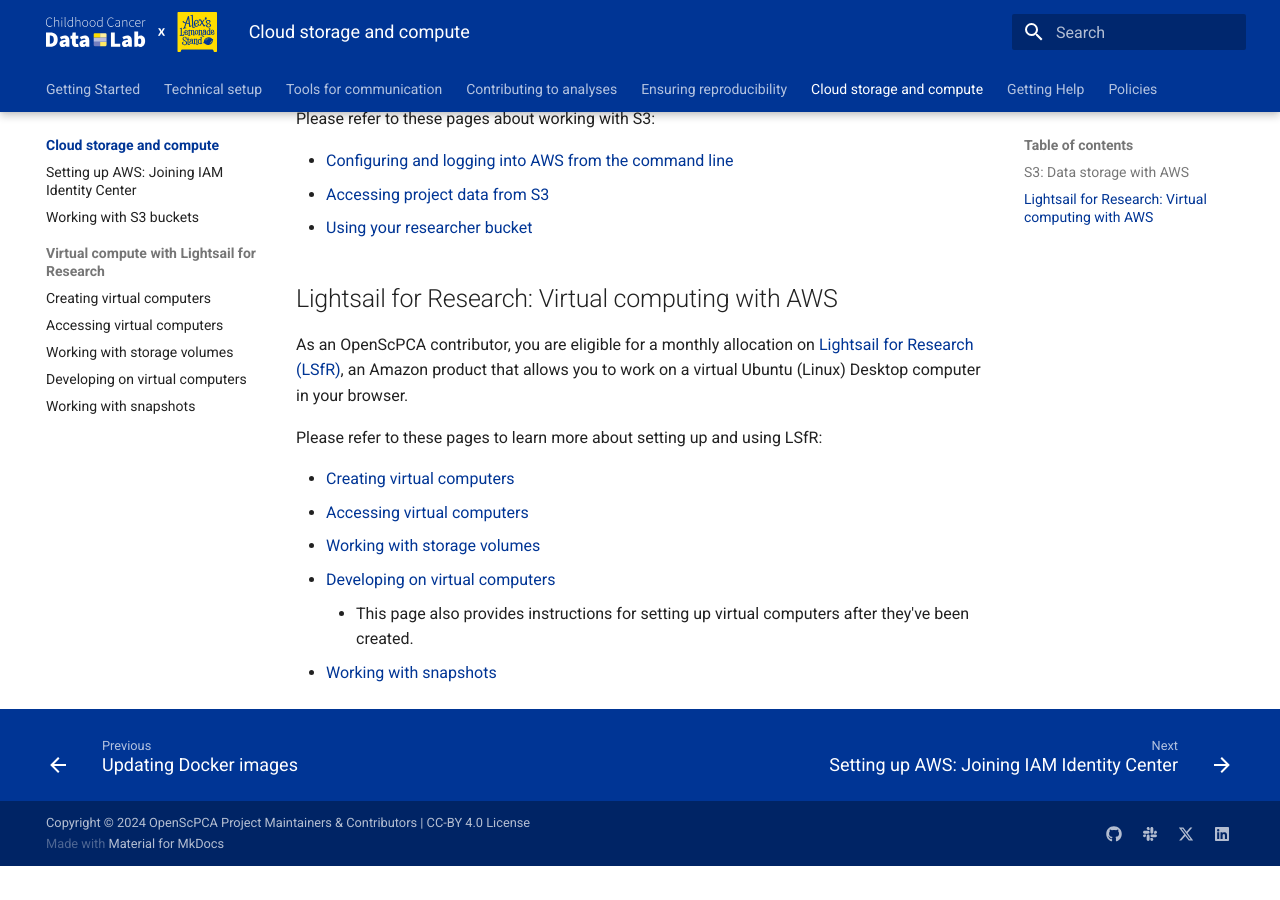
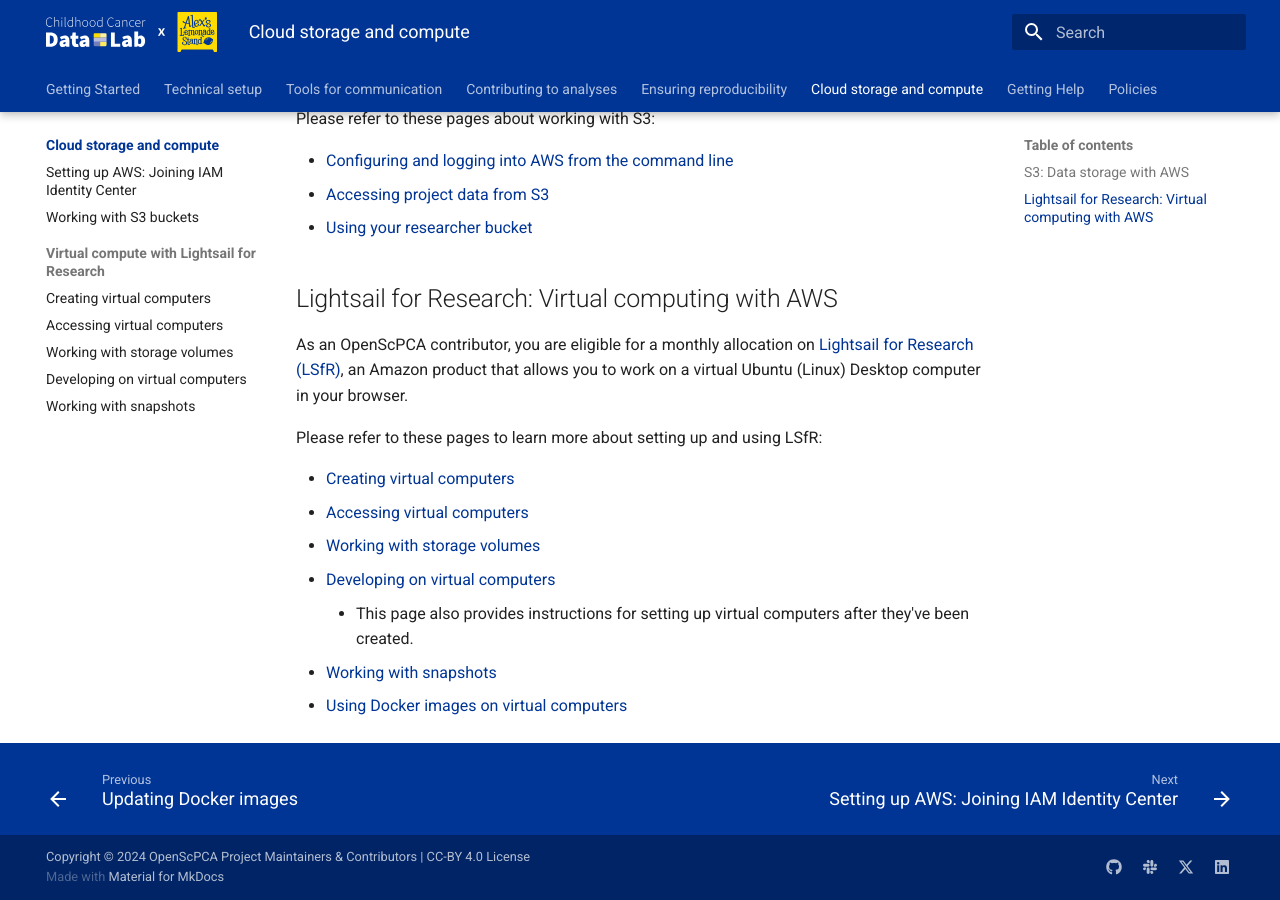
Before and after one commit to AlexsLemonade/OpenScPCA-analysis, an MkDocs documentation site: the page built from docs/aws/index.md, in a window 1280 px wide and 900 px high, scrolled down 568 px. Built offline with MkDocs 1.6.1 and Material for MkDocs 9.7.7, drawn with Linux system fonts in a browser that asks for light colours; before the commit the page ends 1434 px from its top, so only the background shows below that.

Commit message:
Link to lsfr docker section

```diff
--- a/docs/aws/index.md
+++ b/docs/aws/index.md
@@ -33,3 +33,4 @@
 - [Developing on virtual computers](./lsfr/starting-development-on-lsfr.md)
     - This page also provides instructions for setting up virtual computers after they've been created.
 - [Working with snapshots](./lsfr/working-with-snapshots.md)
+- [Using Docker images on virtual computers](../ensuring-repro/docker/using-images.md#using-docker-images-on-virtual-computers)
```
